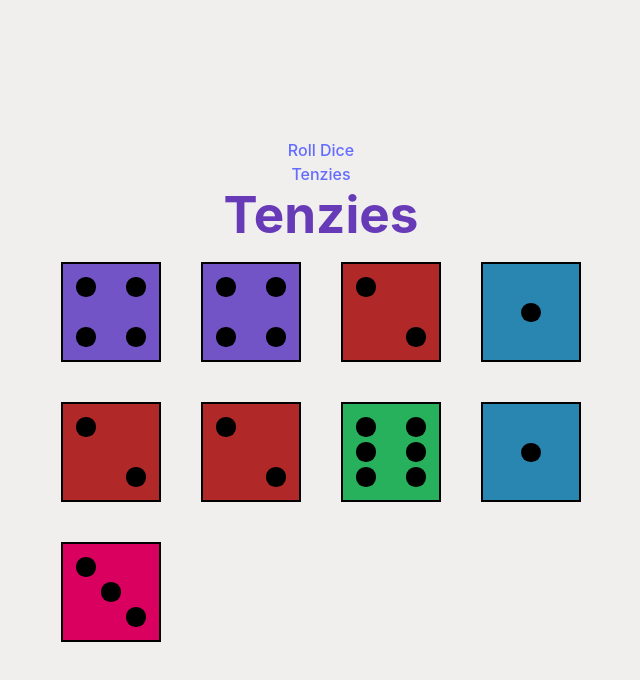
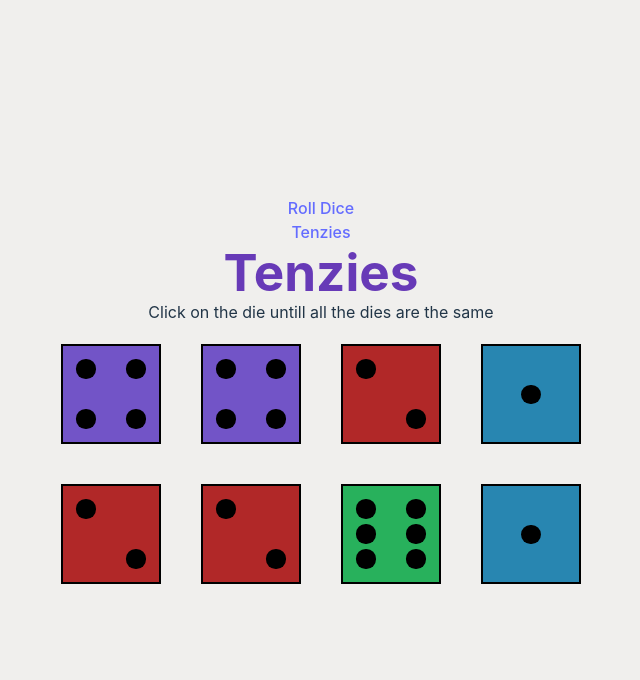
Before and after one commit to AhuraMagda/Pretty-Dice, a React (Vite) app: page /tenzies in a window 1280 px wide. Shown: the top 680 px of the page, without its empty margins (319-959 px from the left). Built offline with nearby package versions, Linux system fonts and the light colour scheme.

Commit message:
basic style update

```diff
--- a/src/App.css
+++ b/src/App.css
@@ -13,8 +13,16 @@ main {
   justify-content: center;
 }
 
+.game-container {
+  display: flex;
+  flex-direction: column;
+  align-items: center;
+}
+
 .dice-container {
   display: grid;
+  justify-content: center;
+  align-items: center;
   grid-template-columns: 1fr;
   grid-template-rows: auto;
 }
@@ -27,23 +35,12 @@ main {
 @media screen and (min-width: 350px) {
   .dice-container {
     grid-template-columns: repeat(2, 1fr);
+    width: 80%;
   }
 }
 
-@media screen and (min-width: 700px) {
-  .dice-container {
-    grid-template-columns: repeat(3, 1fr);
-  }
-}
-
-@media screen and (min-width: 1000px) {
+@media screen and (min-width: 600px) {
   .dice-container {
     grid-template-columns: repeat(4, 1fr);
   }
 }
-
-@media screen and (min-width: 1300px) {
-  .dice-container {
-    grid-template-columns: repeat(5, 1fr);
-  }
-}
--- a/src/components/RollDice.tsx
+++ b/src/components/RollDice.tsx
@@ -30,8 +30,9 @@ function RollDice() {
     document.documentElement.style.setProperty('--bg-color-6', 'pink');
   }
     return (
-        <div className="roll-dice">
+        <div className="game-container roll-dice">
             <h1>Roll dice</h1>
+            <p>Click on the die or roll all with a button</p>
             <div className='dice-container'>
                 {allTheDice}
             </div>
--- a/src/components/Tenzies.tsx
+++ b/src/components/Tenzies.tsx
@@ -3,7 +3,7 @@ import React from "react";
 
 function Tenzies() {
 
-    const [sides, setSides] = React.useState(["0","1","2","3","4","5","6","7","8"])
+    const [sides, setSides] = React.useState(["0","1","2","3","4","5","6","7"])
 
 
     const handleSideChange = (newSide: string, id: number) => {
@@ -12,7 +12,7 @@ function Tenzies() {
 
     const makeNewDice = () => {
         const randomDiceArray = [];
-        for (let i=0; i < 9; i++) {
+        for (let i=0; i < 8; i++) {
             randomDiceArray.push(<D6 key={i} id={i} changeSide={handleSideChange}/>)
         }
         return randomDiceArray
@@ -38,13 +38,14 @@ function Tenzies() {
     }
 
     return (
-        <div className="tenzies">
+        <div className="game-container tenzies">
             <h1>Tenzies</h1>
+            {!tenzies && <p>Click on the die untill all the dies are the same</p>}
             {tenzies && <h2>TENZIES! You Won</h2>}
             <div className="dice-container">
                 {allTheDice}
             </div>
-            {tenzies && <button className="tenzies-new" onClick={newGame}>new</button>}
+            {tenzies && <button className="tenzies-new" onClick={newGame}>New Game</button>}
         </div>
     )
 }
```
Also changed, not shown: src/App.tsx (+0 -7 lines).
